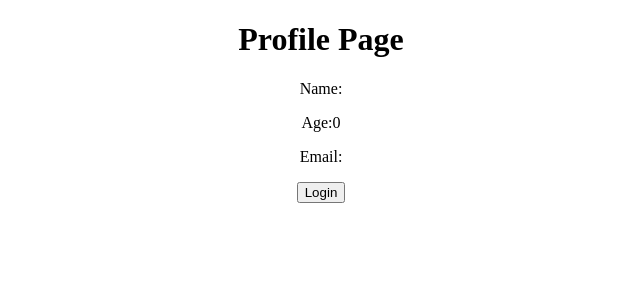
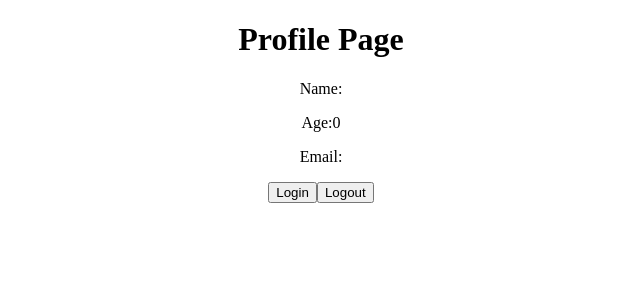
Before and after one commit to Dariuszb94/login, a React (Create React App) app: page / in a window 1280 px wide. Shown: the top 300 px of the page, without its empty margins (319-959 px from the left). Built offline with nearby package versions, Linux system fonts and the light colour scheme.

Commit message:
logout buttobn

```diff
--- a/src/components/Login.js
+++ b/src/components/Login.js
@@ -12,6 +12,13 @@ function Login() {
       >
         Login
       </button>
+      <button
+        onClick={() => {
+          dispatch(logout());
+        }}
+      >
+        Logout
+      </button>
     </div>
   );
 }
```
